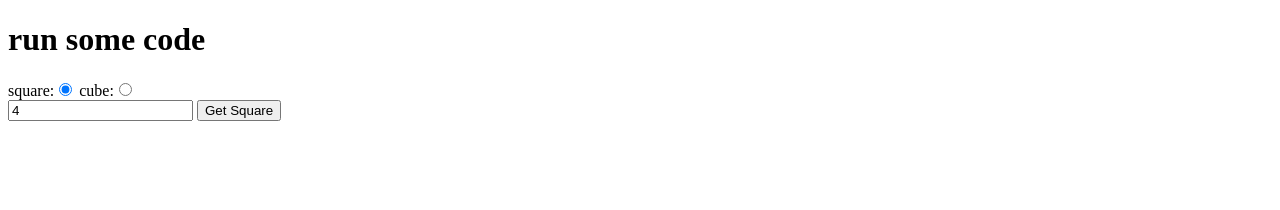
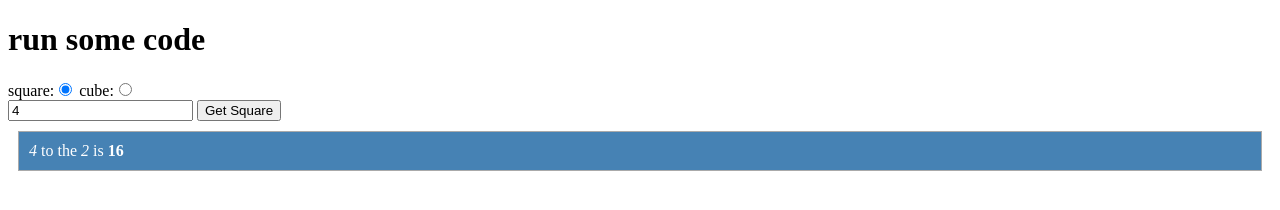
Before and after one commit to martypdx/bcp-app, a plain HTML site: page index.html in a window 1280 px wide. Both pictures are taken after a click on the button "Get Square". Drawn offline with Linux system fonts and the light colour scheme.

Commit message:
add some style

```diff
--- a/index.html
+++ b/index.html
@@ -5,6 +5,19 @@
     <meta name="viewport" content="width=device-width, initial-scale=1.0">
     <meta http-equiv="X-UA-Compatible" content="ie=edge">
     <title>Document</title>
+    <style>
+        #result {
+            margin: 10px;
+            padding: 10px;
+            border: 1px solid #aaa;
+        }
+
+        .done {
+            color: white;
+            background: steelblue;
+        }
+
+    </style>
 </head>
 <body>
     <h1>run some code</h1>
@@ -14,6 +27,8 @@
     </div>
     <input id="input-number" type="number" value="4">
     <button onclick="getSquare()">Get Square</button>
+
+    <div id="result"></div>
 
     <script>
         function getSquare() {
@@ -31,6 +46,19 @@
             // calculate the answer:
             var answer = Math.pow(x, exponent);
 
+            // get the result div
+            var result = document.getElementById('result');
+
+            // write the response to the div:
+            result.innerHTML = '<em>' + x
+                + '</em>' + ' to the <em>' + exponent
+                + '</em> is <strong>' + answer + '</strong>';
+
+            // add some style!
+            // result.style.color = 'white';
+            // result.style.background = 'steelblue';
+            result.classList.add('done');
+
             // log the answer to the console:
             console.log(x, 'to the', exponent, 'is', answer);
         }
```
